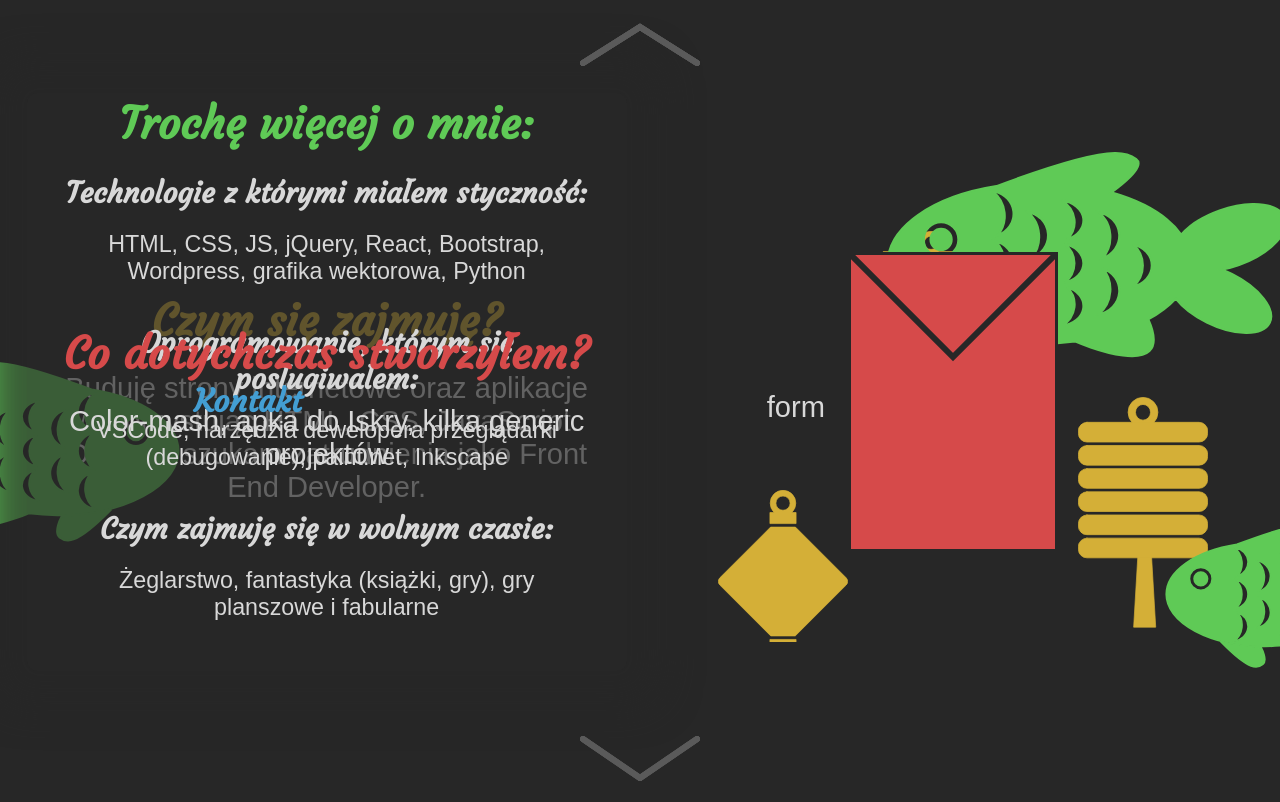
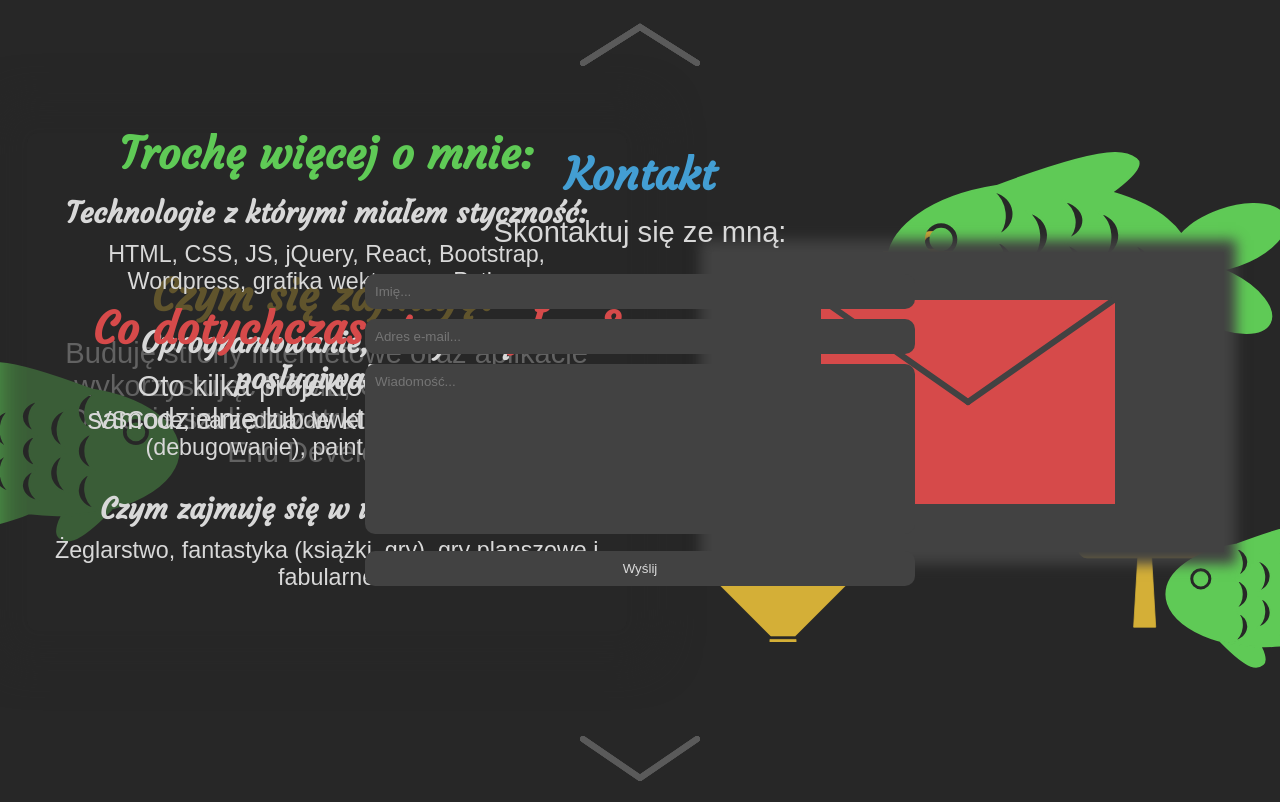
Before and after one commit to adamgarwacki/adamgarwacki.github.io, a plain HTML site: page index.html in a window 1280 px wide. Shown: the part 798-1600 px from the top of the page. Drawn offline with Linux system fonts and the light colour scheme.

Commit message:
gotowy szkielet, działanie;

```diff
--- a/css/style.css
+++ b/css/style.css
@@ -9,6 +9,19 @@
 body {
     background-color: #272727;
     font-size: 1.3rem;
+}
+
+::-webkit-scrollbar {
+    width: 8px;
+}
+
+::-webkit-scrollbar-thumb {
+    background: #d64a4a91;
+    border-radius: 4px;
+}
+
+::-webkit-scrollbar-track {
+    background: #00000033;
 }
 
 .loading-screen {
@@ -43,7 +56,6 @@ body {
     transition: transform 1s;
 }
 
-/* poniższe dwie klasy definiują, czy dana karta została czy dopiero będzie odwiedzona */
 .slide-up {
     transform: translateY(-100%);
 }
@@ -53,7 +65,7 @@ body {
 }
 
 h1, h2, h3, p {
-    padding: 10px;
+    padding-bottom: 10px;
     text-align: center;
 }
 
@@ -112,11 +124,7 @@ h1, h2, h3, p {
     stroke-linecap: round;
 }
 
-.header {
-    margin-top: 0px;
-}
-
-/* CHMURY W NAGŁÓWKU */
+/* Tytuł: */
 /* Każda chmura jest grafiką svg, ułożoną później odpowiednio za pomocą poniższych reguł css;
 Ponieważ każda z nich ma ustawiony viewbox można zmieniać rozmiar każdego kształtu uzywając jego wartości szerokości */
 
@@ -177,9 +185,11 @@ Ponieważ każda z nich ma ustawiony viewbox można zmieniać rozmiar każdego k
     right: 12%;
 }
 
-/* SEKCJA WSTĘP */
+
+/* Wstęp */
+
 .text-content {
-    margin-top: 50px;
+    margin-bottom: 50px;
 }
 
 .text-content {
@@ -239,17 +249,17 @@ Ponieważ każda z nich ma ustawiony viewbox można zmieniać rozmiar każdego k
 }
 
 
+/* Więcej o mnie: */
+
 .about-me .heading-sub {
     color: #5fca56;
 }
 
 .about-me > .text-content {
-    margin-top: 0px;
     background-color: #272727aa;
     box-shadow: 0px 0px 36px 36px #272727aa;
     z-index: 111;
     border-radius: 10px;
-
 }
 
 .about-me h3 {
@@ -292,36 +302,103 @@ Ponieważ każda z nich ma ustawiony viewbox można zmieniać rozmiar każdego k
 }
 
 
+/* Moje projekty: */
+
 .my-projects .heading-sub {
     color: #d64a4a;
 }
 
 .card-container {
-    padding: 0px 25px;
-
-    display: flex;
-    flex-wrap: wrap;
-    justify-content: space-evenly;
+    height: 300px;
+    background-color: #424242;
+    box-shadow: 0px 0px 12px 12px #424242;
+    overflow-y: scroll;
+    white-space: nowrap;
+    scroll-snap-type: y proximity;
 }
 
 .card {
-    height: 300px;
-    width: 210px;
-    margin: 10px;
+    box-sizing: border-box;
+    padding: 40px 0px;
+    height: 100%;
+    scroll-snap-align: center;
 }
 
-.card > * {
-    fill: #d64a4a;
-    stroke-width: 10px;
-    stroke-linecap: round;
-    stroke: #272727;
+.card-inner {
+    position: relative;
+    height: 210px;
+    width: 300px;
+    margin: 5px auto;
+    /* background-color: transparent; */
 }
 
+.card-content {
+    box-sizing: border-box;
+    position: absolute;
+    width: 90%;
+    height: 100%;
+    margin: 0px 5%;
+    background-color: #d64a4a;
+    color: #272727;
+    border-radius: 5px;
+}
 
-.contact > .heading-sub {
+.card-front {
+    position: absolute;
+    top: 0px;
+    width: 100%;
+    height: 100%;
+    stroke: #424242;
+    stroke-width: 10px;
+    fill: #d64a4a;
+    stroke-linecap: round;
+    transition: top 0.8s;
+
+    /* na urządzeniach dotykowych wierzch karty nie wyświetla się,
+    ponieważ na nich źle działa :hover */
+    display: none;
+}
+
+.card-text, .card-link {
+    padding: 10px;
+    text-align: center;
+    color: #d8d8d8;
+    white-space: normal;
+}
+
+.card-link {
+    display: block;
+    font-weight: bold;
+}
+
+/* Sekcja z formularzem: */
+
+.contact .heading-sub {
     color: #439ed3;
 }
 
+.contact-form > * {
+    box-sizing: border-box;
+    width: 100%;
+    border: none;
+    border-radius: 10px;
+    padding: 10px;
+    margin: 5px 0px;
+    background-color: #424242;
+    resize: none;
+}
+
+.contact-form > *:focus {
+    outline: none;
+}
+
+.form-submit {
+    transition: all 0.2s;
+}
+
+.form-submit:hover {
+    background-color: #313131;
+}
 
 
 /* RWD */
@@ -400,7 +477,12 @@ Ponieważ każda z nich ma ustawiony viewbox można zmieniać rozmiar każdego k
         max-width: 600px;
     }
 
+    .card-container {
+        width: 40%;
+    }
+
     .text-content {
+        margin-top: 0px;
         margin-bottom: 40px;
         font-size: 1.4em;
     }
@@ -441,6 +523,14 @@ Ponieważ każda z nich ma ustawiony viewbox można zmieniać rozmiar każdego k
     .fish-3 {
         width: 320px;
     }
+
+    .card-front {
+        display: block;
+    }
+
+    .card-inner:hover .card-front {
+        top: 300px;
+    }
 }
 
 @media (min-width: 1200px) {
--- a/index.html
+++ b/index.html
@@ -83,36 +83,16 @@
         <div id="lampion-container" class="lampion-container">
             <svg class="lampion-1" viewBox="0 0 92.388 144.603">
                 <path
-                    d="M37.377 26.368L1.305 62.438a3.592 3.592 0 000 5.092l36.184 36.183h17.41L91.084 67.53a3.592 3.592 0 000-5.091L55.012 26.368z" />
-                <path
-                    d="M36.9 106.213v7.875h4.66l-2.283 30.265h13.834l-2.283-30.265h4.66v-7.875zM46.194.25a9.087 9.087 0 00-9.087 9.087 9.087 9.087 0 002.913 6.656H36.9v7.875h18.588v-7.875h-3.124a9.087 9.087 0 002.917-6.656A9.087 9.087 0 0046.194.25zm0 4.026a5.061 5.061 0 015.062 5.06 5.061 5.061 0 01-5.062 5.062 5.061 5.061 0 01-5.061-5.061 5.061 5.061 0 015.061-5.06z" />
+                    d="M46.194.25a9.087 9.087 0 00-9.087 9.087 9.087 9.087 0 002.913 6.656H36.9v7.875H55.49v-7.875h-3.125a9.087 9.087 0 002.917-6.656A9.087 9.087 0 0046.194.25zm0 4.026a5.061 5.061 0 015.062 5.06 5.061 5.061 0 01-5.062 5.062 5.061 5.061 0 01-5.061-5.061 5.061 5.061 0 015.061-5.06zm-8.817 22.092L1.305 62.439a3.592 3.592 0 000 5.09l36.184 36.184h17.41L91.083 67.53a3.592 3.592 0 000-5.09L55.012 26.367zm-.477 79.845v7.875h4.66l-2.283 30.264h13.834l-2.283-30.264h4.66v-7.875z" />
             </svg>
 
             <svg class="lampion-2" viewBox="0 0 119.184 171.737">
                 <path
-                    d="M15.707 27.406A59.342 59.342 0 00.25 67.248a59.342 59.342 0 0015.458 39.842h87.772a59.342 59.342 0 0015.454-39.842 59.342 59.342 0 00-15.453-39.842z" />
-                <path
-                    d="M59.592.25A10.552 10.552 0 0049.04 10.802a10.552 10.552 0 003.749 8.051H15.743v6.053h87.698v-6.053h-37.03a10.552 10.552 0 003.733-8.051A10.552 10.552 0 0059.592.25zm0 4.508a6.044 6.044 0 016.044 6.044 6.044 6.044 0 01-6.044 6.044 6.044 6.044 0 01-6.044-6.044 6.044 6.044 0 016.044-6.044zM15.743 109.59v6.053h38.724l-2.529 55.844h15.308l-2.528-55.844h38.723v-6.053z" />
+                    d="M59.592.25A10.552 10.552 0 0049.04 10.802a10.552 10.552 0 003.75 8.051H15.743v6.053h87.698v-6.053H66.41a10.552 10.552 0 003.734-8.051A10.552 10.552 0 0059.592.25zm0 4.508a6.044 6.044 0 016.044 6.044 6.044 6.044 0 01-6.044 6.044 6.044 6.044 0 01-6.044-6.044 6.044 6.044 0 016.044-6.044zM15.707 27.406A59.342 59.342 0 00.25 67.248a59.342 59.342 0 0015.458 39.842h87.773a59.342 59.342 0 0015.453-39.842 59.342 59.342 0 00-15.452-39.842zm.036 82.184v6.053h38.723l-2.528 55.844h15.308l-2.529-55.844h38.724v-6.053z" />
             </svg>
             <svg class="lampion-3" viewBox="0 0 83.682 148.417">
-                <g transform="translate(-58.245 -60.58)">
-                    <path d="M101.298 213.09h9.827l3.028 51.404H98.27l3.028-51.405z"
-                        transform="matrix(.89434 0 0 .89459 6.18 -27.867)" />
-                    <path
-                        d="M100.086 60.83a9.592 9.595 0 00-9.592 9.594 9.592 9.595 0 009.592 9.594 9.592 9.595 0 009.592-9.594 9.592 9.595 0 00-9.592-9.595zm0 4.522a4.864 5.072 0 014.864 5.072 4.864 5.072 0 01-4.864 5.072 4.864 5.072 0 01-4.863-5.072 4.864 5.072 0 014.863-5.072z" />
-                    <rect width="83.182" height="12.672" x="58.495" y="106.704" stroke-linecap="round"
-                        stroke-linejoin="round" stroke-width=".5" ry="5.499" />
-                    <rect width="83.182" height="12.672" x="58.495" y="136.521" stroke-linecap="round"
-                        stroke-linejoin="round" stroke-width=".5" ry="5.499" />
-                    <rect width="83.182" height="12.672" x="58.495" y="151.43" stroke-linecap="round"
-                        stroke-linejoin="round" stroke-width=".5" ry="5.499" />
-                    <rect width="83.182" height="12.672" x="58.495" y="121.613" stroke-linecap="round"
-                        stroke-linejoin="round" stroke-width=".5" ry="5.499" />
-                    <rect width="83.182" height="12.672" x="58.495" y="91.796" stroke-linecap="round"
-                        stroke-linejoin="round" stroke-width=".5" ry="5.499" />
-                    <rect width="83.182" height="12.672" x="58.495" y="76.887" stroke-linecap="round"
-                        stroke-linejoin="round" stroke-width=".5" ry="5.499" />
-                </g>
+                <path
+                    d="M41.84.25a9.592 9.595 0 00-9.59 9.594 9.592 9.595 0 002.518 6.464H5.749A5.487 5.487 0 00.25 21.807v1.674A5.487 5.487 0 005.75 28.98h72.184c3.047 0 5.5-2.453 5.5-5.5v-1.673c0-3.047-2.453-5.5-5.5-5.5H48.916a9.592 9.595 0 002.517-6.463A9.592 9.595 0 0041.84.25zm0 4.523a4.864 5.072 0 014.865 5.071 4.864 5.072 0 01-4.864 5.072 4.864 5.072 0 01-4.863-5.072 4.864 5.072 0 014.863-5.071zM5.75 31.216a5.487 5.487 0 00-5.499 5.5v1.673a5.487 5.487 0 005.499 5.5h72.184c3.047 0 5.5-2.453 5.5-5.5v-1.673c0-3.047-2.453-5.5-5.5-5.5zm0 14.909a5.487 5.487 0 00-5.499 5.5v1.673c0 3.046 2.452 5.499 5.499 5.499h72.184c3.047 0 5.5-2.453 5.5-5.5v-1.673c0-3.046-2.453-5.5-5.5-5.5zm0 14.908a5.487 5.487 0 00-5.499 5.5v1.673c0 3.047 2.452 5.5 5.499 5.5h72.184c3.047 0 5.5-2.453 5.5-5.5v-1.674a5.487 5.487 0 00-5.5-5.499zm0 14.91A5.487 5.487 0 00.25 81.44v1.674c0 3.046 2.452 5.5 5.499 5.5h72.184c3.047 0 5.5-2.454 5.5-5.5V81.44a5.487 5.487 0 00-5.5-5.499zm0 14.907a5.487 5.487 0 00-5.499 5.5v1.673a5.487 5.487 0 005.499 5.5h32.702l-2.629 44.644h14.205l-2.629-44.645h30.535c3.047 0 5.5-2.452 5.5-5.499V96.35c0-3.047-2.453-5.5-5.5-5.5z" />
             </svg>
         </div>
 
@@ -184,16 +164,66 @@
 
         <div class="text-content">
             <h2 class="heading heading-sub">Co dotychczas stworzyłem?</h2>
-            <p>Color-mash, apka do Iskry, kilka generic projektów</p>
+            <p>Oto kilka projektów które zrobiłem samodzielnie lub w których brałem udział:</p>
         </div>
 
         <div class="card-container">
+
             <div class="card">
-                <svg viewbox="0 0 350 500">
-                    <rect width="350" height="500"/>
-                    <polygon points="0,0 175,175 350,0"/>
-                </svg>
+                <div class="card-inner">
+                    <div class="card-content">
+                        <h3>
+                            <a href="https://adamgarwacki.github.io/iskra-char-creation/" class="card-link">iskra-char-creation</a>
+                        </h3>
+                        <p class="card-text">Aplikacja obsługująca karty postaci do gry fabularnej Iskra.</p>
+                        <a href="https://github.com/adamgarwacki/iskra-char-creation" target="_blank" class="card-link">github</a>
+                    </div>
+
+                    <div class="card-front">
+                        <svg viewbox="0 0 500 350">
+                            <rect width="500" height="350" />
+                            <line x1="0" y1="0" x2="250" y2="175" />
+                            <line x1="250" y1="175" x2="500" y2="0" />
+                        </svg>
+                    </div>
+                </div>
             </div>
+
+            <div class="card">
+                <div class="card-inner">
+                    <div class="card-content">
+                        <h3 class="card-text">
+                            js-game-playground
+                        </h3>
+                        <p class="card-text">Gra napisana w dwuosobowym zespole używając czystego JavaScriptu.</p>
+                        <a href="https://github.com/adamgarwacki/js-game-playground" target="_blank" class="card-link">github</a>
+                    </div>
+
+                    <div class="card-front">
+                        <svg viewbox="0 0 350 500">
+                            <rect width="350" height="500" />
+                            <line x1="0" y1="0" x2="175" y2="175" />
+                            <line x1="175" y1="175" x2="350" y2="0" />
+                        </svg>
+                    </div>
+                </div>
+            </div>
+
+            <!-- <div class="card">
+                <div class="card-inner">
+                    <div class="card-content">
+                    </div>
+
+                    <div class="card-front">
+                        <svg viewbox="0 0 350 500">
+                            <rect width="350" height="500" />
+                            <line x1="0" y1="0" x2="175" y2="175" />
+                            <line x1="175" y1="175" x2="350" y2="0" />
+                        </svg>
+                    </div>
+                </div>
+            </div> -->
+
         </div>
 
         <button id="page-down" class="btn btn-page-down" onclick="changePanel(4, 5)">
@@ -212,8 +242,20 @@
             </svg>
         </button>
 
-        <h2 class="heading heading-sub">Kontakt</h2>
-        <p class="text-content">form</p>
+        <div class="text-content">
+            <h2 class="heading heading-sub">Kontakt</h2>
+            <p>Skontaktuj się ze mną:</p>
+
+            <form id="contact-form" class="contact-form" action="https://formspree.io/f/xbjqraaj" method="POST">
+                <input type="text" name="name" id="form-name" placeholder="Imię..." autocomplete="off">
+
+                <input type="email" name="email" id="form-email" placeholder="Adres e-mail..." autocomplete="off">
+
+                <textarea name="message" id="form-message" cols="30" rows="10" placeholder="Wiadomość..."></textarea>
+
+                <button type="submit" class="form-submit">Wyślij</button>
+            </form>
+        </div>
     </section>
 
 
```
Also changed, not shown: js/main.js (+9 -0 lines).
